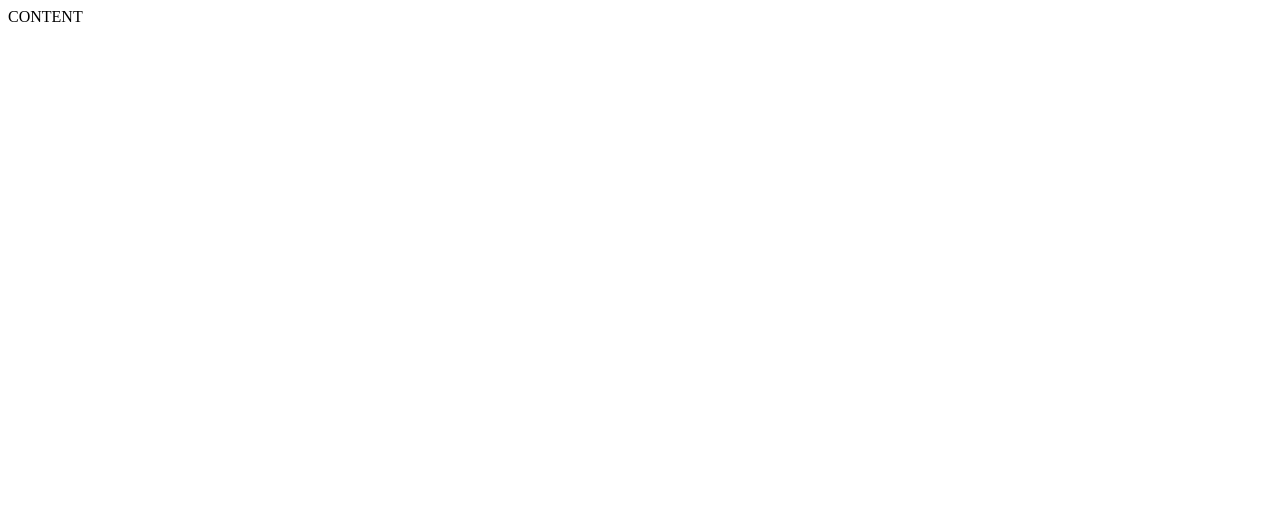
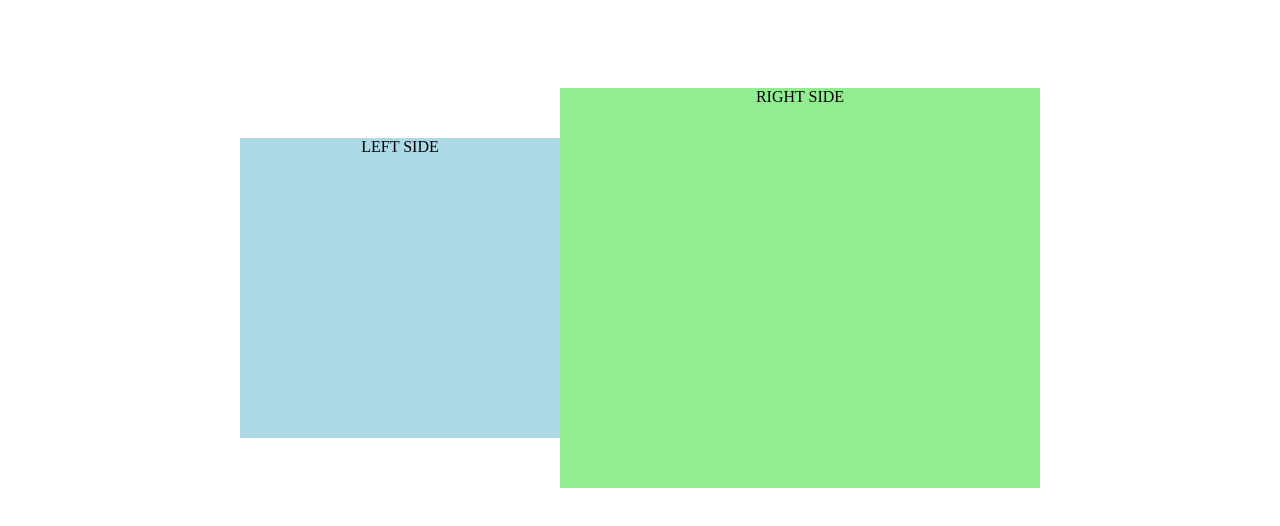
Before and after one commit to GedasPupa/4-sign-up, a plain HTML site: page index.html in a window 1280 px wide. Drawn offline with Linux system fonts and the light colour scheme.

Commit message:
first layout

```diff
--- a/css/styles.css
+++ b/css/styles.css
@@ -0,0 +1,30 @@
+body{
+}
+
+main {
+    display: inline-block;
+    width: 800px;
+    margin-left: calc((100% - 800px)/2);
+    margin-top: 80px;
+}
+
+main > div:first-of-type {
+    background-color: lightblue;
+    float: left;
+    width: 40%;
+    height: 300px;
+    margin-top: 50px;
+}
+
+main > div:last-child {
+    background-color: lightgreen;
+    float: left;
+    width: 60%;
+    height: 400px;
+}
+
+/* --- TEMP ------------ */
+div {
+    text-align: center;
+}
+/* --------------------- */
--- a/index.html
+++ b/index.html
@@ -8,6 +8,13 @@
     <title>Sign-up</title>
 </head>
 <body>
-    CONTENT
+    <main>
+        <div>
+            LEFT SIDE
+        </div>
+        <div>
+            RIGHT SIDE
+        </div>
+    </main>
 </body>
 </html>
```
